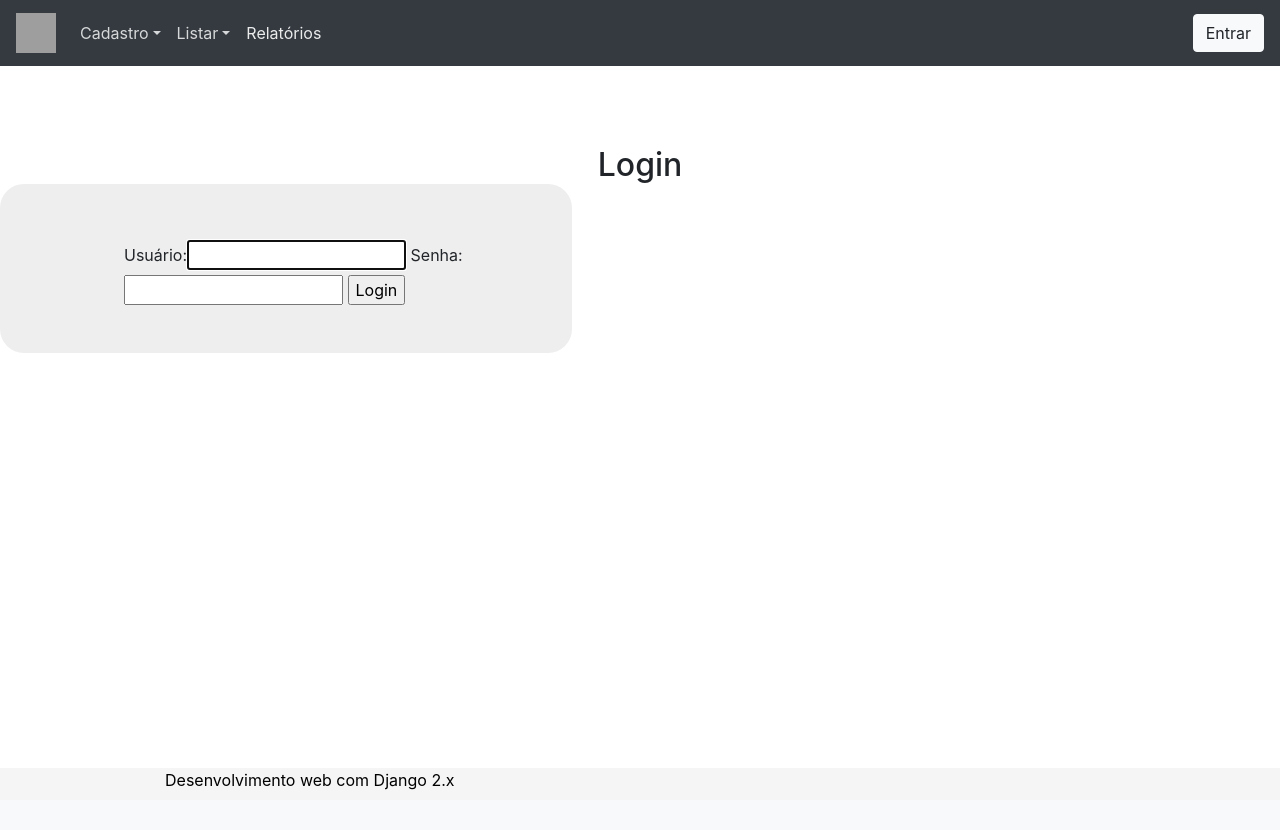
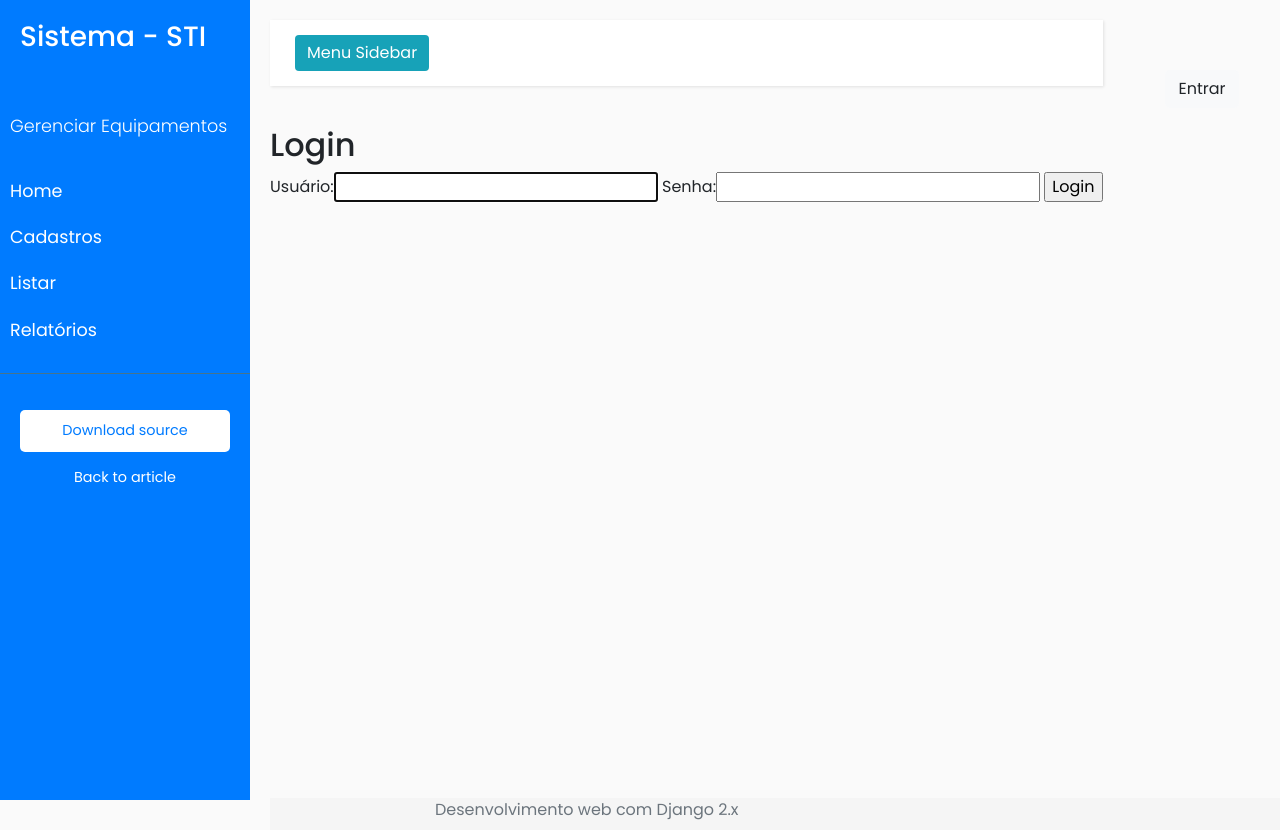
Before and after one commit to renatoft89/sti2021, a Django app: page /login/?next=/nobreaks/new/ in a window 1280 px wide; the page is wider, and only the part inside the window is pictured. Before the commit the page ends 790 px from the top of that part, so only its background shows below. Run offline with Django 3.2, Linux system fonts and the light colour scheme; some libraries are stand-ins or nearby versions; grey boxes are pictures that could not be loaded.

Commit message:
Ediçao template base

```diff
--- a/home/templates/home.html
+++ b/home/templates/home.html
@@ -28,7 +28,7 @@
 
  {% block footer %}
     <footer class="footer">
-      <div class="container">
+      <div id="footer-copyright" class="container">
         <span class="text-muted">Desenvolvimento web com Django 2.x</span>
       </div>
     </footer>
--- a/static/assets/css/style.css
+++ b/static/assets/css/style.css
@@ -1,113 +1,183 @@
+/*
+    DEMO STYLE
+*/
+@import "https://fonts.googleapis.com/css?family=Poppins:300,400,500,600,700";
 
-/**
-Navbar
-**/
-.navbar{
-  margin-bottom: 5rem;
-}
-.bg-light {
-  background-color: #343a40;
-}
-.navbar-light .navbar-brand {
-    color: rgba(255,255,255,.9);
-}
-.navbar-light .navbar-nav .active>.nav-link, .navbar-light .navbar-nav .nav-link.active, .navbar-light .navbar-nav .nav-link.show, .navbar-light .navbar-nav .show>.nav-link {
-    color: rgba(255, 255, 255,.9);
-}
-.navbar-light .navbar-nav .nav-link {
-    color: rgba(255, 255, 255,.8);
+
+body {
+    font-family: 'Poppins', sans-serif;
+    background: #fafafa;
 }
 
-.jumbotron{
-  margin-top: -93px;
-}
-.wrap-login100 {
-  width: 572px;
-  background: #efeeee;
-  border-radius: 24px;
-  overflow: unset;
-  padding: 56px 10px 32px 124px;
-}
-.limiter{
-  width: 98%;
-  margin: 0 auto;
+p {
+    font-family: 'Poppins', sans-serif;
+    font-size: 1.1em;
+    font-weight: 300;
+    line-height: 1.7em;
+    color: #999;
 }
 
-.cadastro{
-  text-align-last: center;
-  margin: 0 auto;
+a, a:hover, a:focus {
+    color: inherit;
+    text-decoration: none;
+    transition: all 0.3s;
 }
 
-.login{
-  text-align-last: center;
-  margin: 0 auto;
+.navbar {
+    padding: 15px 10px;
+    background: #fff;
+    border: none;
+    border-radius: 0;
+    margin-bottom: 40px;
+    box-shadow: 1px 1px 3px rgba(0, 0, 0, 0.1);
 }
 
-.text-muted{
-  color: black;
-  text-align: end;
+.navbar-btn {
+    box-shadow: none;
+    outline: none !important;
+    border: none;
 }
-.th{
-  text-align: center;
+
+.line {
+    width: 100%;
+    height: 1px;
+    border-bottom: 1px dashed #ddd;
+    margin: 40px 0;
 }
-.td{
-  text-align: center;
+
+/* ---------------------------------------------------
+    SIDEBAR STYLE
+----------------------------------------------------- */
+.wrapper {
+    display: flex;
+    align-items: stretch;
 }
-#tabela.btn-group{
-  margin-top: -24px;
-  padding-left: 160px;
+
+#sidebar {
+    min-width: 250px;
+    max-width: 250px;
+    background: #007bff;
+    color: #fff;
+    transition: all 0.3s;
 }
-#tabela_setor{
-  margin-top: -5px;
-  padding-left: 122px;
+
+#sidebar.active {
+    margin-left: -250px;
 }
-#id_username{
-  width: 50%;
+
+#sidebar .sidebar-header {
+    padding: 20px;
+    background: #007bff;
 }
-#id_password{
-  width: 50%;
+
+#sidebar ul.components {
+    padding: 20px 0;
+    border-bottom: 1px solid #47748b;
 }
-#container-eqp{
-  max-width: 90%;
+
+#sidebar ul p {
+    color: #fff;
+    padding: 10px;
 }
-#tabela-nob{
-  width: 98%;
-  margin-bottom: 1rem;
-  margin-left: 1%;
+
+#sidebar ul li a {
+    padding: 10px;
+    font-size: 1.1em;
+    display: block;
 }
-#tabela-usr{
-  width: 98%;
-  margin-bottom: 1rem;
-  margin-left: 1%;
+#sidebar ul li a:hover {
+    color: #007bff;
+    background: #fff;
 }
-#usr{
-  margin-top: -7px;
-  padding-left: 13px;
+
+#sidebar ul li.active > a, a[aria-expanded="true"] {
+    color: #fff;
+    background: #007bff;
 }
-#nob{
-  margin-top: -7px;
-  padding-left: 12px;
+
+#menu_user {
+    position: fixed;
+    right: 6px;
+    top: auto;
+    width: 9em;
+    margin-top: 4.5em;
+  }
+
+
+
+a[data-toggle="collapse"] {
+    position: relative;
 }
-#botao-nob{
-  margin-left: 1%;
+
+a[aria-expanded="false"]::before, a[aria-expanded="true"]::before {
+    content: '\e259';
+    display: block;
+    position: absolute;
+    right: 20px;
+    font-family: 'Glyphicons Halflings';
+    font-size: 0.6em;
 }
-#formMaquina{
-  width: 98%;
-  margin: 0 auto;
+a[aria-expanded="true"]::before {
+    content: '\e260';
 }
-#formSetor{
-  width: 78%;
-  margin: 0 auto;
+
+
+ul ul a {
+    font-size: 0.9em !important;
+    padding-left: 30px !important;
+    background: #007bff;
 }
-#formImpressora{
-  width: 78%;
-  margin: 0 auto;
+
+ul.CTAs {
+    padding: 20px;
 }
-#formServidor{
-  width: 78%;
-  margin: 0 auto;
+
+ul.CTAs a {
+    text-align: center;
+    font-size: 0.9em !important;
+    display: block;
+    border-radius: 5px;
+    margin-bottom: 5px;
 }
-#formNobreak{
-  width: 78%;
-  margin: 0 auto;
+
+a.download {
+    background: #fff;
+    color: #007bff;
 }
+
+a.article, a.article:hover {
+    background: #007bff !important;
+    color: #fff !important;
+}
+
+
+
+/* ---------------------------------------------------
+    CONTENT STYLE
+----------------------------------------------------- */
+#content {
+    padding: 20px;
+    min-height: 100vh;
+    transition: all 0.3s;
+}
+
+/* ---------------------------------------------------
+    MEDIAQUERIES
+----------------------------------------------------- */
+@media (max-width: 768px) {
+    #sidebar {
+        margin-left: -250px;
+    }
+    #sidebar.active {
+        margin-left: 0;
+    }
+    #sidebarCollapse span {
+        display: none;
+    }
+}
+/* ---------------------------------------------------
+    Minhas Ediçoes
+----------------------------------------------------- */
+#footer-copyright {
+    color: chartreuse;
+}
--- a/templates/base.html
+++ b/templates/base.html
@@ -1,8 +1,10 @@
 {% load static %}
-<meta charset="UTF-8" xmlns:color="http://www.w3.org/1999/xhtml">
-    <meta name="viewport"
-          content="width=device-width, user-scalable=no, initial-scale=1.0, maximum-scale=1.0, minimum-scale=1.0">
-    <meta http-equiv="X-UA-Compatible" content="ie=edge">
+<!DOCTYPE html>
+<html>
+    <head>
+        <meta charset="utf-8">
+        <meta name="viewport" content="width=device-width, initial-scale=1.0">
+        <meta http-equiv="X-UA-Compatible" content="IE=edge">
         <link rel="stylesheet" href="{% static 'assets/css/font-awesome.min.css' %}">
         <link rel="stylesheet" href="{% static 'assets/css/bootstrap.min.css' %}">
         <link rel="stylesheet" href="{% static 'assets/css/stick-footer.css' %}">
@@ -13,43 +15,65 @@
         <title>{% block title %}{% endblock %}</title>
 
     </head>
-    <nav class="navbar navbar-expand-lg navbar-light bg-light">
-    <a class="navbar-brand" href="{% url 'home' %}">
-    <img src="{% static 'assets/img/home.png' %}" width="40" height="40" alt="">
-    </a>
-    <button class="navbar-toggler" type="button" data-toggle="collapse" data-target="#conteudoNavbarSuportado" aria-controls="conteudoNavbarSuportado" aria-expanded="false" aria-label="Alterna navegação">
-      <span class="navbar-toggler-icon"></span>
-    </button>
 
-    <div class="collapse navbar-collapse" id="conteudoNavbarSuportado">
-      <ul class="navbar-nav mr-auto">
-        <li class="nav-item dropdown">
-            <a href="#" class="nav-link dropdown-toggle" data-toggle="dropdown">Cadastro</a>
-            <div class="dropdown-menu">
-                <a href="{% url 'maquina_new' %}" class="dropdown-item">Equipamentos</a>
-                <a href="{% url 'setores_new' %}" class="dropdown-item">Setores</a>
-                <a href="{% url 'impressoras_new' %}" class="dropdown-item">Impressoras</a>
-                <a href="{% url 'usuarios_new' %}" class="dropdown-item">Servidores</a>
-                <a href="{% url 'nobreaks_new' %}" class="dropdown-item">Nobreaks</a>
+      <div class="wrapper">
+        <!-- Sidebar Holder -->
+        <nav id="sidebar">
+            <div class="sidebar-header">
+                <h3>Sistema - STI</h3>
             </div>
+
+            <ul class="list-unstyled components">
+                <p>Gerenciar Equipamentos</p>
+                <li>
+                  <a href="{% url 'home' %}">Home</a>
               </li>
-        <li class="nav-item dropdown">
-            <a href="#" class="nav-link dropdown-toggle" data-toggle="dropdown">Listar</a>
-            <div class="dropdown-menu">
-                <a href="{% url 'maquinas_list' %}" class="dropdown-item">Equipamentos</a>
-                <a href="{% url 'setores_list' %}" class="dropdown-item">Setores</a>
-                <a href="{% url 'impressoras_list' %}" class="dropdown-item">Impressoras</a>
-                <a href="{% url 'usuarios_list' %}" class="dropdown-item">Servidores</a>
-                <a href="{% url 'nobreaks_list' %}" class="dropdown-item">Nobreaks</a>
-            </div>
+                <li class="active">
+                    <a href="#homeSubmenu" data-toggle="collapse" aria-expanded="false">Cadastros</a>
+                    <ul class="collapse list-unstyled" id="homeSubmenu">
+                        <li><a href="{% url 'maquina_new' %}">Equipamentos</a></li>
+                        <li><a href="{% url 'setores_new' %}">Setores</a></li>
+                        <li><a href="{% url 'impressoras_new' %}">Impressoras</a></li>
+                        <li><a href="{% url 'nobreaks_new' %}">Nobreaks</a></li>
+                        <li><a href="{% url 'usuarios_new' %}">Funcionarios</a></li>
+                    </ul>
                 </li>
-        <li class="nav-item active">
-          <a class="nav-link" href="{% url 'relatorios' %}">Relatórios<span class="sr-only">(página atual)</span></a>
+                <li>
+                    <a href="#pageSubmenu" data-toggle="collapse" aria-expanded="false">Listar</a>
+                    <ul class="collapse list-unstyled" id="pageSubmenu">
+                      <li><a href="{% url 'maquinas_list' %}">Equipamentos</a></li>
+                      <li><a href="{% url 'setores_list' %}">Setores</a></li>
+                      <li><a href="{% url 'impressoras_list' %}">Impressoras</a></li>
+                      <li><a href="{% url 'nobreaks_list' %}">Nobreaks</a></li>
+                      <li><a href="{% url 'usuarios_list' %}">Funcionarios</a></li>
+                    </ul>
                 </li>
 
+
+                <li>
+                    <a href="{% url 'relatorios' %}">Relatórios</a>
+                </li>
             </ul>
 
-      <ul class="navbar-nav align-items-center ml-auto">
+            <ul class="list-unstyled CTAs">
+                <li><a href="https://bootstrapious.com/tutorial/files/sidebar.zip" class="download">Download source</a></li>
+                <li><a href="https://bootstrapious.com/p/bootstrap-sidebar" class="article">Back to article</a></li>
+            </ul>
+        </nav>
+
+        <!-- Page Content Holder -->
+        <div id="content">
+
+            <nav class="navbar navbar-default">
+                <div class="container-fluid">
+
+                    <div class="navbar-header">
+                        <button type="button" id="sidebarCollapse" class="btn btn-info navbar-btn">
+                            <i class="glyphicon glyphicon-align-left"></i>
+                            <span>Menu Sidebar</span>
+                        </button>
+                    </div>
+                    <ul id="menu_user" class="navbar-nav align-items-center ml-auto">
                       <li class="nav-item dropdown" >
                           {% if user.is_authenticated %}
                           <a class="nav-link pr-0" id="navbarDropdownUser" href="#" role="button" data-toggle="dropdown" aria-haspopup="true" aria-expanded="false">
@@ -57,7 +81,8 @@
 
                             <img class="rounded-circle" src="{% static 'assets/img/renato.png' %}" alt="" width="35px" height="35px">
                            {% else %}
-              <a href="{% url 'login' %}"  class="btn btn-light">Entrar</a>
+
+                            <a href="{% url 'login' %}" id="btn-login" class="btn btn-light">Entrar</a>
 
 
                           {% endif %}
@@ -75,8 +100,12 @@
                         </div>
                       </li>
                     </ul>
+
                 </div>
             </nav>
+
+
+
 
 
         {% block main %}
@@ -104,6 +133,14 @@ $(document).ready(function() {
 } );
 </script>
 
+<script type="text/javascript">
+  $(document).ready(function () {
+      $('#sidebarCollapse').on('click', function () {
+          $('#sidebar').toggleClass('active');
+      });
+  });
+</script>
+
 {% block footer %}
 {% endblock %}
 
```
Also changed, not shown: static/assets/css/style_backup.css (added, +113 -0 lines), templates/base2.html (added, +113 -0 lines), database.sqlite, 1 other file. Lines whose indentation alone changed are shown as unchanged.
